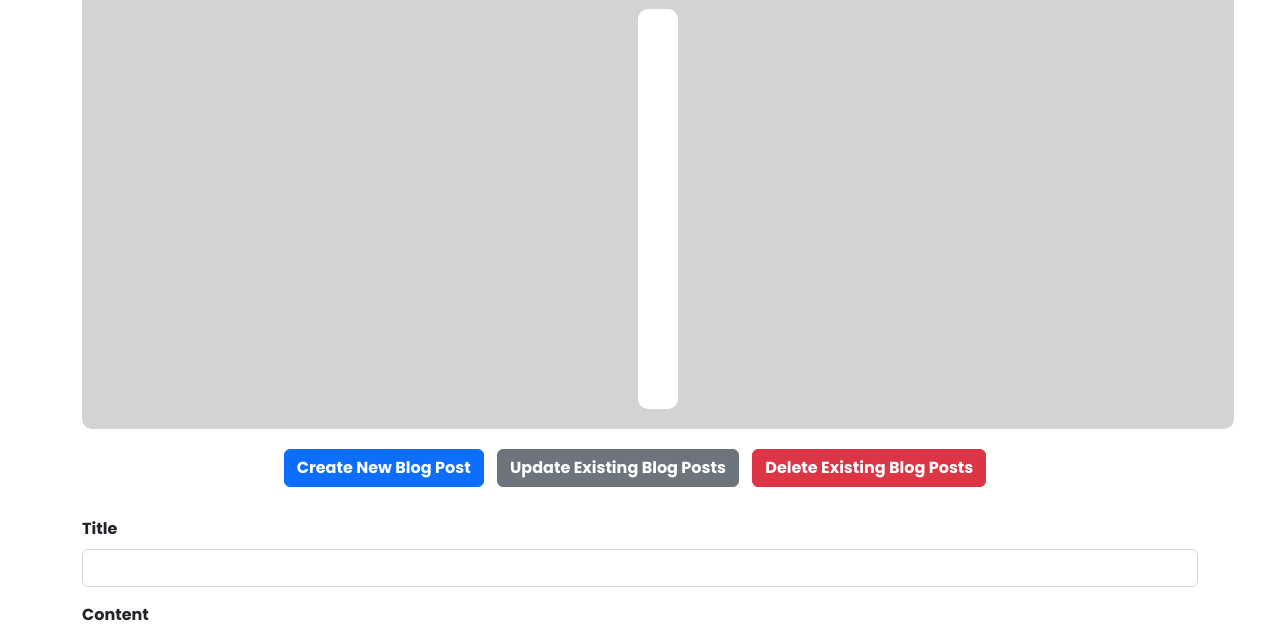
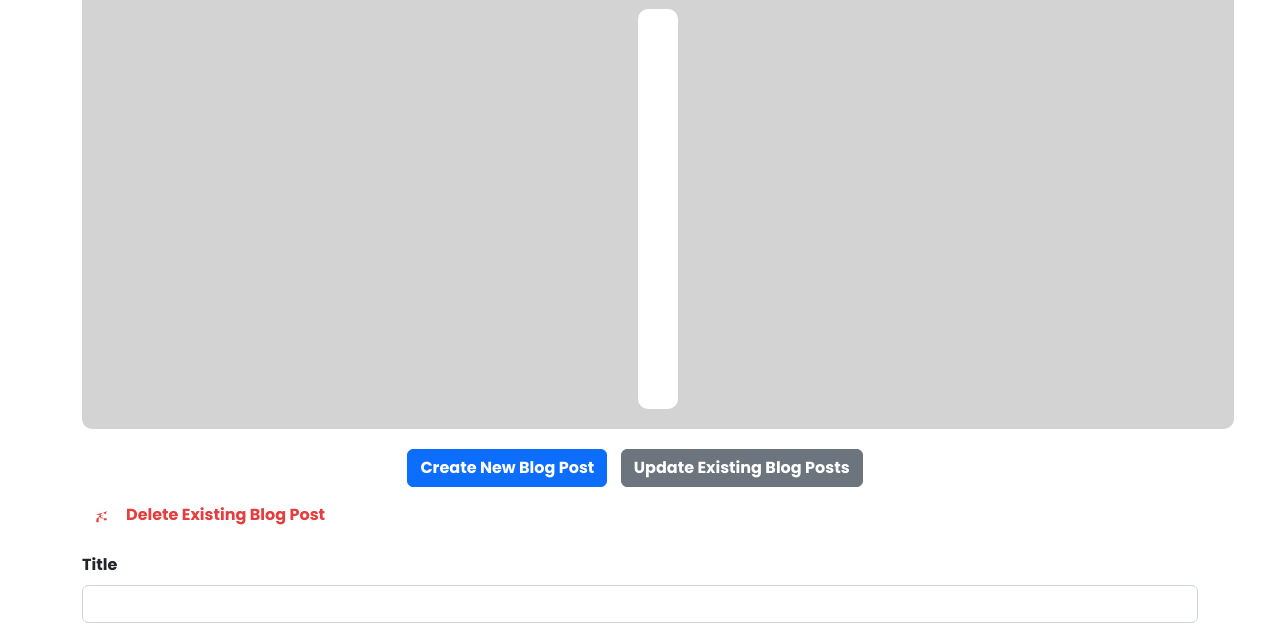
Before and after one commit to Heng-Github1/BED-Assignment-1, a website: page public/BP(my).html in a window 1280 px wide. Shown: the part 167-800 px from the top of the page. Drawn offline with nearby package versions, Linux system fonts and the light colour scheme; files that its build step writes are made by us from their sources.

Commit message:
Gignite implementation

```diff
--- a/public/BP(my).html
+++ b/public/BP(my).html
@@ -63,7 +63,10 @@
         <div class="button-container">
             <button class="btn btn-primary" id="create-post-btn">Create New Blog Post</button>
             <button class="btn btn-secondary" id="update-post-btn">Update Existing Blog Posts</button>
-            <button class="btn btn-danger" id="delete-post-btn">Delete Existing Blog Posts</button>
+            <button class="btn btn-danger" id="delete-post-btn" style="display: flex; align-items: center; gap: 8px; color: #e53e3e; background: none; border: none; cursor: pointer; font-family: inherit;">
+              <svg xmlns="http://www.w3.org/2000/svg" viewBox="0 0 24 24" style="height: 16px; width: 16px; margin-right: 8px;"><path d="M20.2924 6.29289L17.707 8.87827C18.1111 9.28245 18.1111 9.95548 17.707 10.3596C17.3028 10.7638 16.6298 10.7638 16.2256 10.3596L13.6417 7.77576L7.00036 14.4171L7.7406 16.3724C7.80571 16.5466 7.9083 16.6983 8.04065 16.8062C8.06964 16.8289 8.0994 16.8498 8.13 16.869L8.79283 17.2308L10.6891 14.2586V11.776C10.7116 11.7102 10.7393 11.6454 10.772 11.5837L15.8214 13L3.2924 11.2924L20.2924 6.29289ZM7 20V22.5C7 22.7761 6.77614 23 6.5 23H4C3.72386 23 3.5 22.7761 3.5 22.5V20C3.5 17.3776 5.37758 15.5 8 15.5H10.5C13.1224 15.5 15 17.3776 15 20H18.5C18.7761 20 19 19.7761 19 19.5V17H7V20ZM7 17.5727V20Z" fill="currentColor"></path></svg>
+              Delete Existing Blog Post
+            </button>
         </div>
 
         <!-- Hidden form for creating a new blog post -->
```
